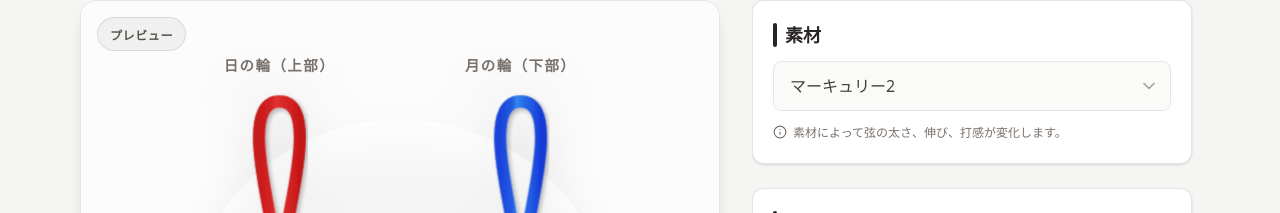
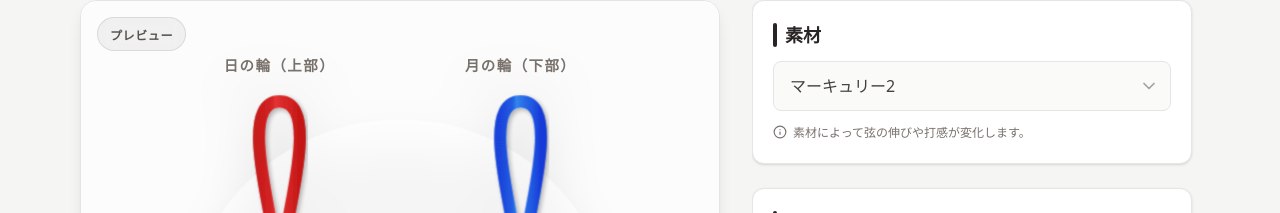
Before and after one commit to halcyon7766/CCstrings, a React (Vite) app: page / in a window 1280 px wide. Shown: the part 97-310 px from the top of the page. Built offline with nearby package versions, Linux system fonts and the light colour scheme.

Commit message:
Update material description text

```diff
--- a/src/App.jsx
+++ b/src/App.jsx
@@ -302,7 +302,7 @@ export default function KyudoStringCustomizer() {
               </div>
               <p className="mt-3 text-xs text-stone-500 flex items-start gap-1.5 leading-relaxed">
                 <Info size={14} className="mt-0.5 flex-shrink-0" />
-                <span>素材によって弦の太さ、伸び、打感が変化します。</span>
+                <span>素材によって弦の伸びや打感が変化します。</span>
               </p>
             </section>
 
```
